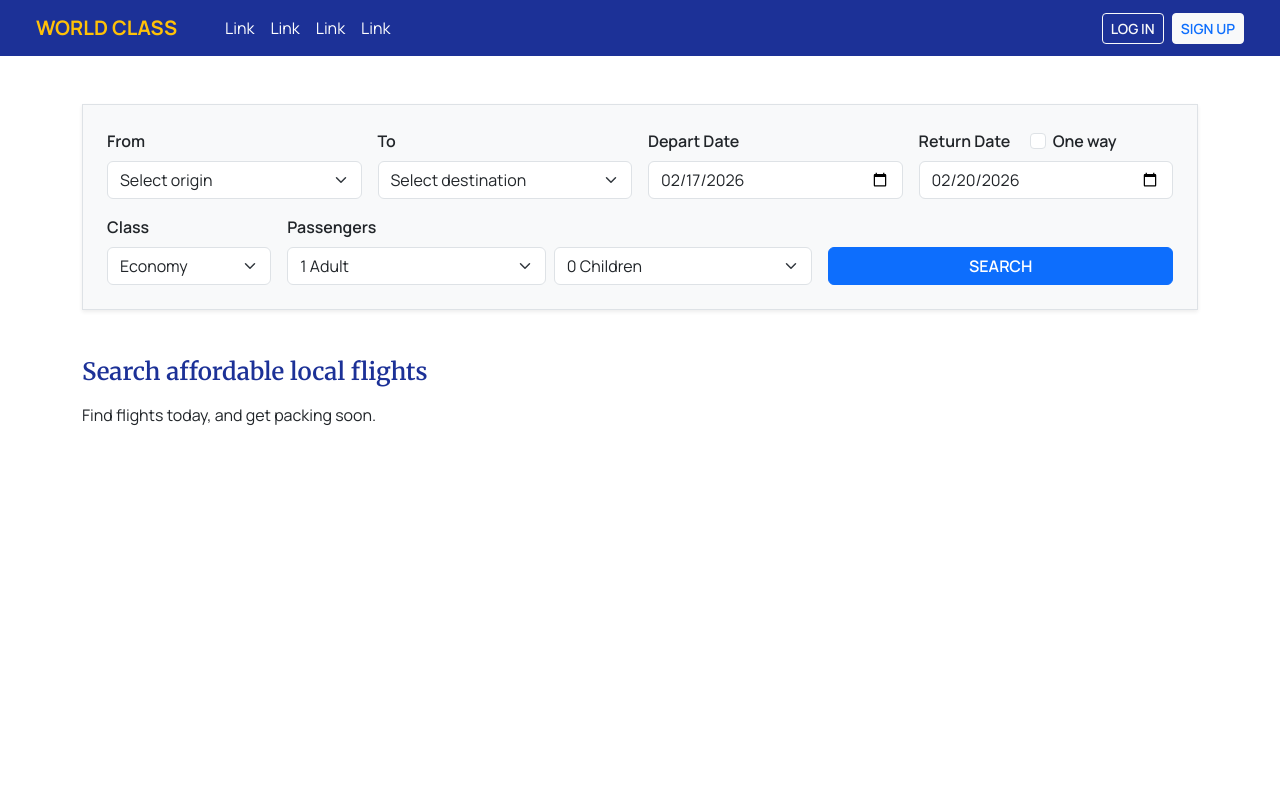
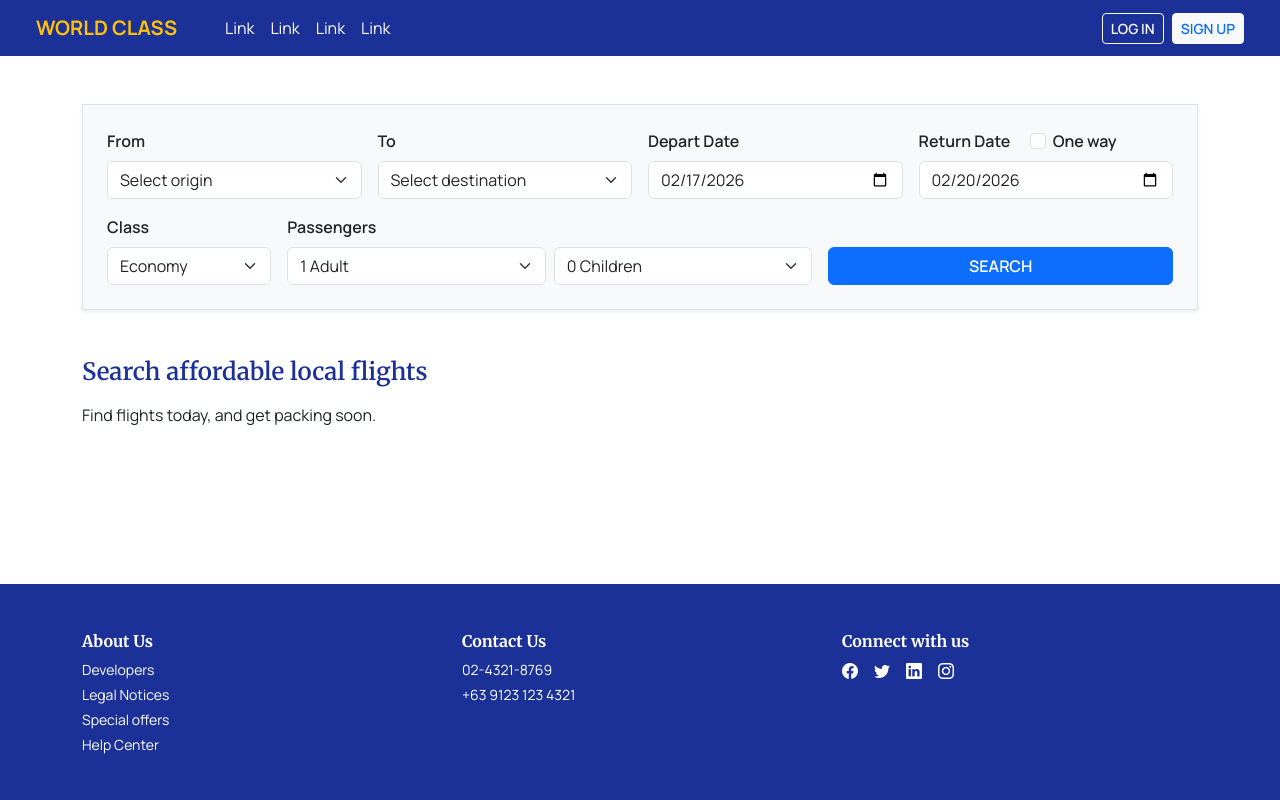
Before and after one commit to karlits-exe/flight-booking-app, a Vue app: page /results in a window 1280 px wide. Shown: the top 800 px of the page. Built offline with nearby package versions, Linux system fonts and the light colour scheme.

Commit message:
Fix homepage

```diff
--- a/src/assets/main.css
+++ b/src/assets/main.css
@@ -71,5 +71,5 @@ input[type="submit"] {
 /********* RESULTS **********/
 
 #results {
-  min-height: 100vh;
+  min-height: 60vh;
 }
--- a/src/pages/FlightsResultsPage.vue
+++ b/src/pages/FlightsResultsPage.vue
@@ -151,7 +151,7 @@
 
     	<div v-else>
     		<div v-if="flights.length" class="px-md-2 px-4">
-          <h1 class="h4">Select Flight<span v-if="!searchData.oneWay">s</span>
+          <h1 class="h4 mb-0">Select Flight<span v-if="!searchData.oneWay">s</span>
           </h1>
 
           <hr style="height: 3px;" class="bg-dark border-0 my-5" />
--- a/src/pages/HomePage.vue
+++ b/src/pages/HomePage.vue
@@ -144,7 +144,9 @@
           :key="index"
         >
           <div class="card h-100 shadow-sm">
-            <a :href="place.url"><img :src="place.image" class="card-img-top" /></a>
+              <router-link :to="place.url">
+                <img :src="place.image" class="card-img-top" />
+              </router-link>
             <div class="card-body">
               <h6 class="fw-bold">{{ place.name }}</h6>
               <small class="text-muted">Economy</small>
```
